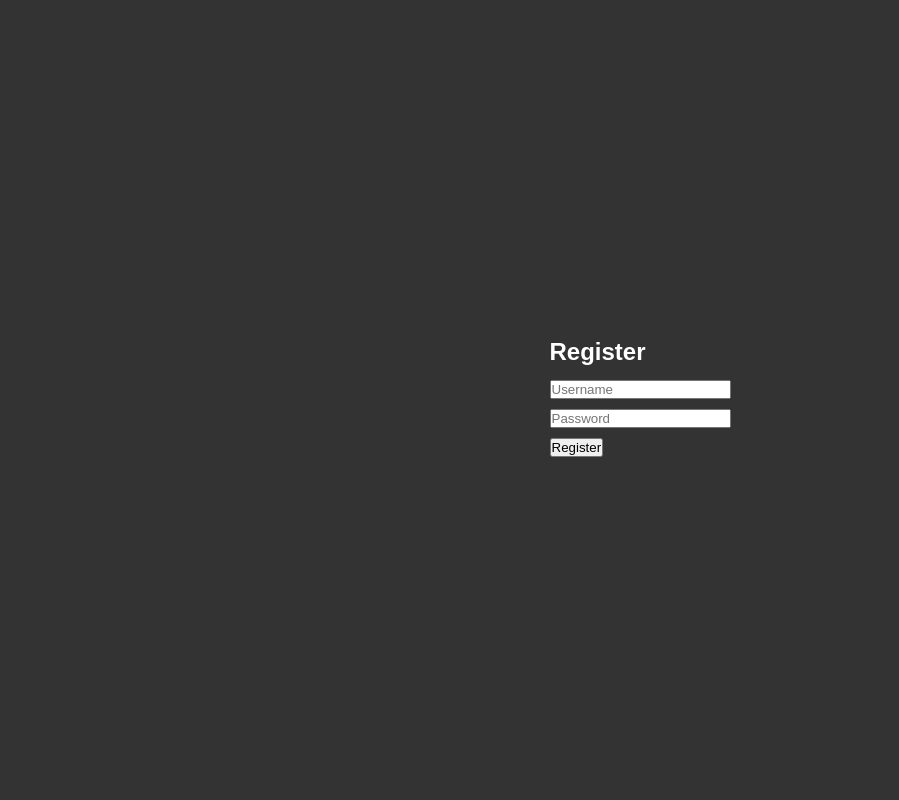
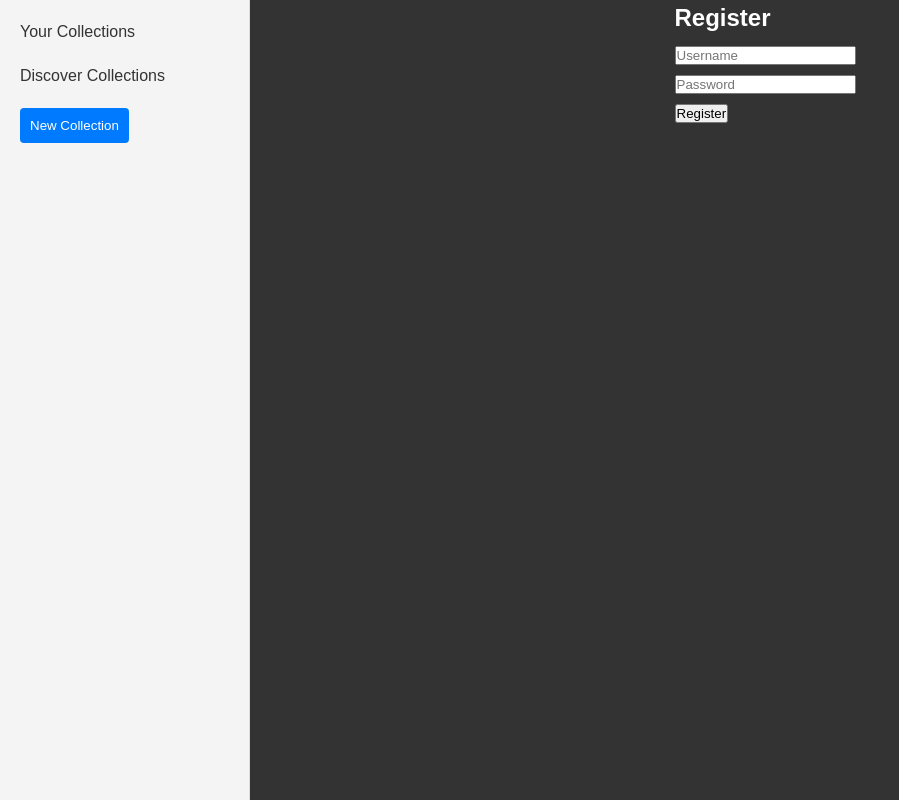
Before and after one commit to chriscooley1/race-the-clock, a React (Vite) app: page /letter-reader/register in a window 1280 px wide. Shown: the whole page, without its empty margins (0-899 px from the left). Built offline with nearby package versions, Linux system fonts and the light colour scheme.

Commit message:
Fix full screen display

```diff
--- a/src/App.css
+++ b/src/App.css
@@ -164,3 +164,43 @@ textarea, input, button {
   background-color: #ffff00;
   color: #000;
 }
+
+.sidebar {
+  width: 250px;
+  height: 100vh;
+  position: fixed;
+  left: 0;
+  top: 0;
+  background-color: #f4f4f4;
+  border-right: 1px solid #ddd;
+  padding: 20px;
+  display: flex;
+  flex-direction: column;
+}
+
+.sidebar ul {
+  list-style: none;
+  padding: 0;
+}
+
+.sidebar ul li {
+  margin-bottom: 20px;
+}
+
+.sidebar ul li a {
+  text-decoration: none;
+  color: #333;
+}
+
+.sidebar ul li button {
+  background-color: #007bff;
+  color: white;
+  border: none;
+  padding: 10px;
+  border-radius: 4px;
+  cursor: pointer;
+}
+
+.sidebar ul li button:hover {
+  background-color: #0056b3;
+}
--- a/src/App.tsx
+++ b/src/App.tsx
@@ -1,12 +1,13 @@
 import React from "react";
-import { BrowserRouter as Router, Route, Routes } from "react-router-dom";
+import { BrowserRouter as Router, Route, Routes, useLocation } from "react-router-dom";
 import Display from "./components/Display";
 import Settings from "./components/Settings";
 import History from "./components/History";
 import ThemeSelector from "./components/ThemeSelector";
 import FullScreenDisplay from "./components/FullScreenDisplay";
-import Login from "./components/Login"; // Import new Login component
-import Register from "./components/Register"; // Import new Register component
+import Login from "./components/Login";
+import Register from "./components/Register";
+import Sidebar from "./components/Sidebar"; // Import Sidebar component
 import { useTheme } from "./context/ThemeContext";
 import "./App.css";
 
@@ -14,6 +15,7 @@ const App: React.FC = () => {
   const [sequence, setSequence] = React.useState<string[]>([]);
   const [speed, setSpeed] = React.useState<number>(500);
   const { theme } = useTheme();
+  const location = useLocation();
 
   const handleUpdate = (newSequence: string[], newSpeed: number) => {
     setSequence(newSequence);
@@ -24,9 +26,12 @@ const App: React.FC = () => {
     setSequence(seq);
   };
 
+  const shouldHideSidebar = location.pathname === '/fullscreen-display';
+
   return (
-    <Router basename="/letter-reader/">
-      <div className={`app-container ${theme.className}`}>
+    <div className={`app-container ${theme.className}`}>
+      {!shouldHideSidebar && <Sidebar />} {/* Conditionally render Sidebar */}
+      <div style={{ flex: 1, marginLeft: shouldHideSidebar ? 0 : '250px' }}>
         <Routes>
           <Route
             path="/"
@@ -44,8 +49,14 @@ const App: React.FC = () => {
           <Route path="/register" element={<Register />} />
         </Routes>
       </div>
-    </Router>
+    </div>
   );
 };
 
-export default App;
+const AppWrapper: React.FC = () => (
+  <Router basename="/letter-reader/">
+    <App />
+  </Router>
+);
+
+export default AppWrapper;
--- a/src/components/Sidebar.tsx
+++ b/src/components/Sidebar.tsx
@@ -1,15 +1,15 @@
-import React from "react";
-import { Link } from "react-router-dom";
+import React from 'react';
+import { Link } from 'react-router-dom';
 import "../App.css";
 
 const Sidebar: React.FC = () => {
   return (
     <div className="sidebar">
-      <div className="tab-container">
-        <Link to="/your-collections" className="tab">Your Collections</Link>
-        <Link to="/discover-collections" className="tab">Discover Collections</Link>
-      </div>
-      <button className="sidebar-button">New Collection</button>
+      <ul>
+        <li><Link to="/your-collections">Your Collections</Link></li>
+        <li><Link to="/discover-collections">Discover Collections</Link></li>
+        <li><button>New Collection</button></li>
+      </ul>
     </div>
   );
 };
```
